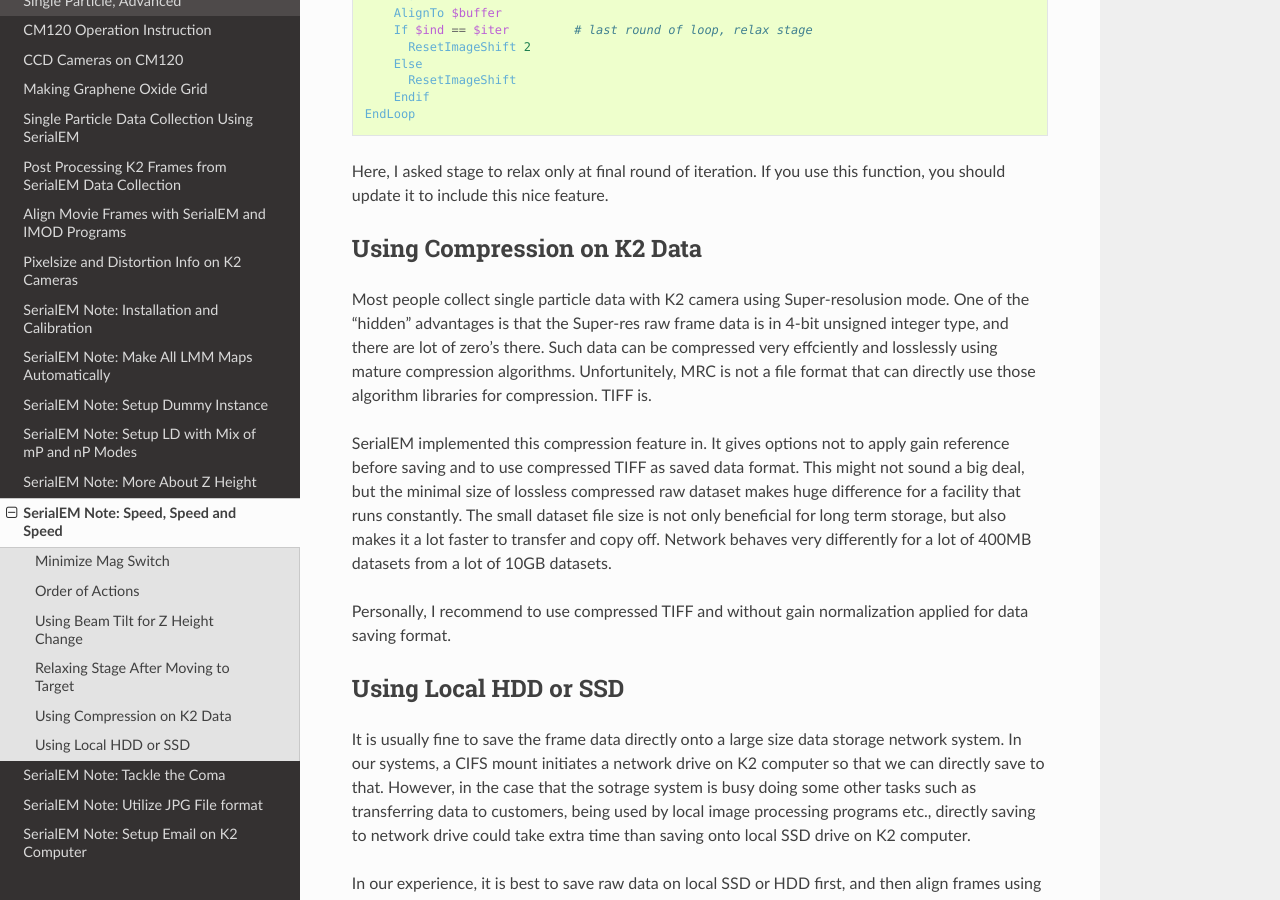
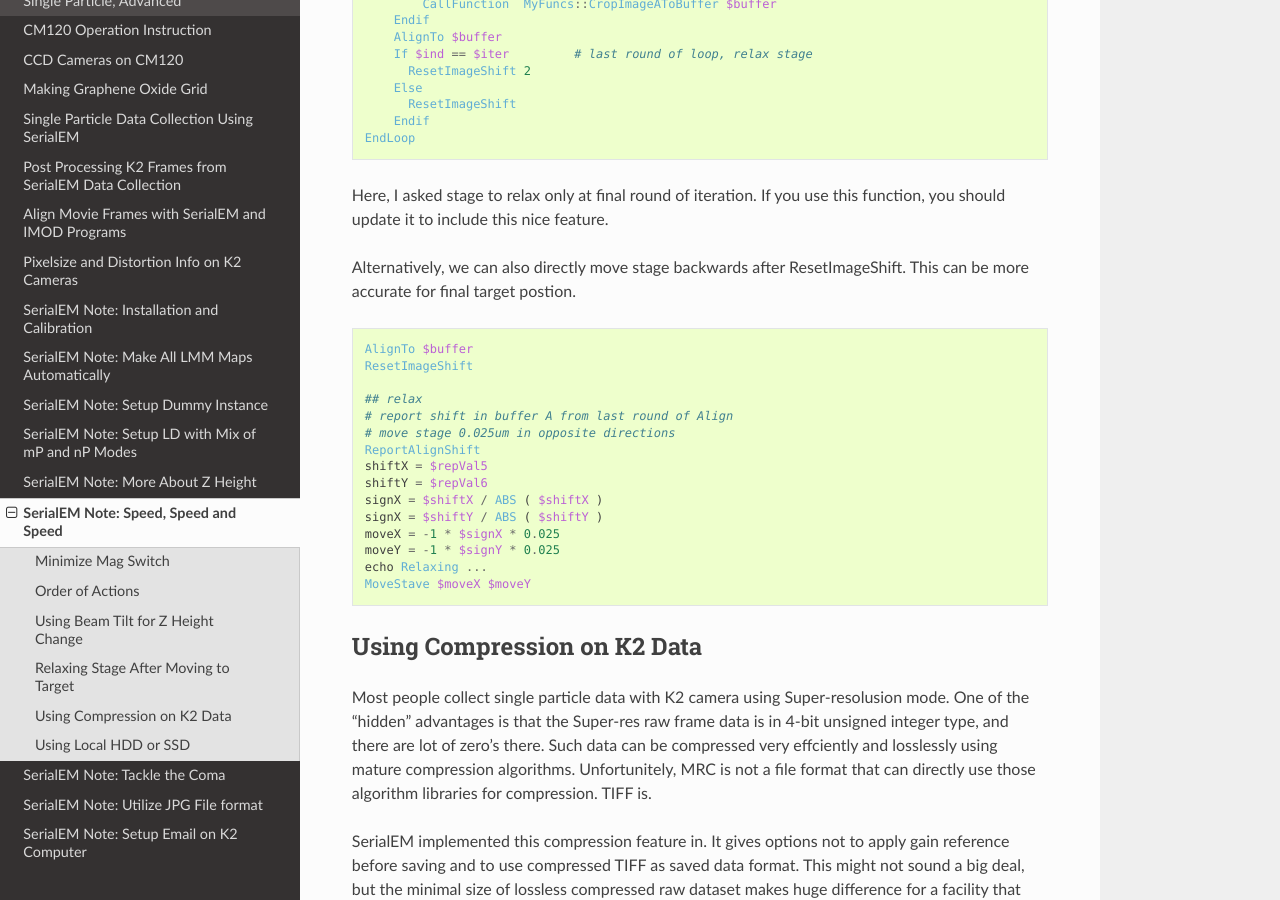
Before and after one commit to xuchen66/sphinx-emdocs, a Sphinx documentation site: the page built from source/serialEM-note-speed-speed-speed.rst, in a window 1280 px wide and 900 px high, scrolled down 3413 px. Built offline with Sphinx 7.4.7 and the Read the Docs theme 2.0.0, drawn with Linux system fonts in a browser that asks for light colours; pages that are not in the unit, such as notebooks, are missing from menus; some of the changed text lies outside the part shown.

Commit message:
Update serialEM-note-speed-speed-speed.rst

```diff
--- a/source/serialEM-note-speed-speed-speed.rst
+++ b/source/serialEM-note-speed-speed-speed.rst
@@ -142,6 +143,26 @@
 
 Here, I asked stage to relax only at final round of iteration. If you use this function, you should update it to include this nice feature.
 
+Alternatively, we can also directly move stage backwards after ResetImageShift. This can be more accurate for final target postion.
+
+.. code-block:: ruby
+
+   AlignTo $buffer
+   ResetImageShift
+
+   ## relax
+   # report shift in buffer A from last round of Align
+   # move stage 0.025um in opposite directions
+   ReportAlignShift
+   shiftX = $repVal5
+   shiftY = $repVal6
+   signX = $shiftX / ABS ( $shiftX )
+   signX = $shiftY / ABS ( $shiftY )
+   moveX = -1 * $signX * 0.025
+   moveY = -1 * $signY * 0.025
+   echo Relaxing ...
+   MoveStave $moveX $moveY
+
 .. _using_compression:
 
 Using Compression on K2 Data
```
Also changed, not shown: other parts of source/serialEM-note-speed-speed-speed.rst (+2 -1 lines).
